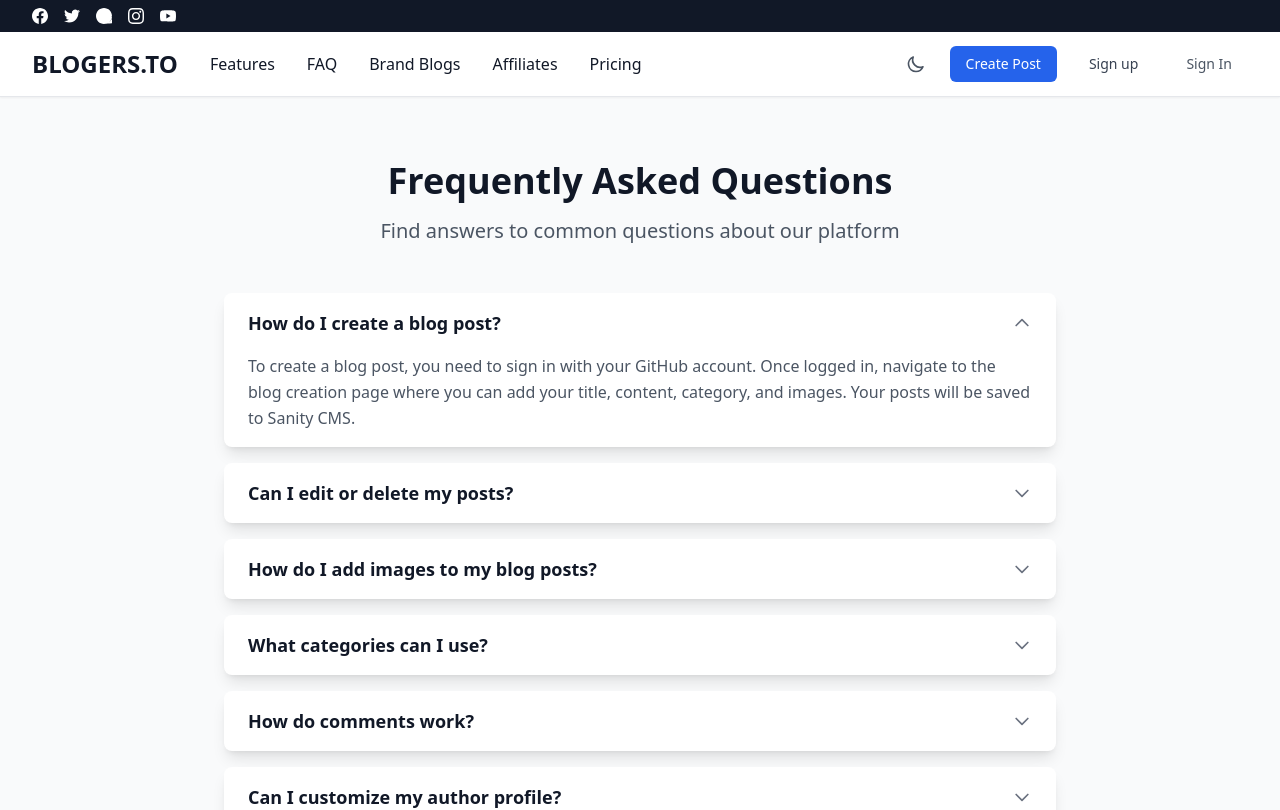
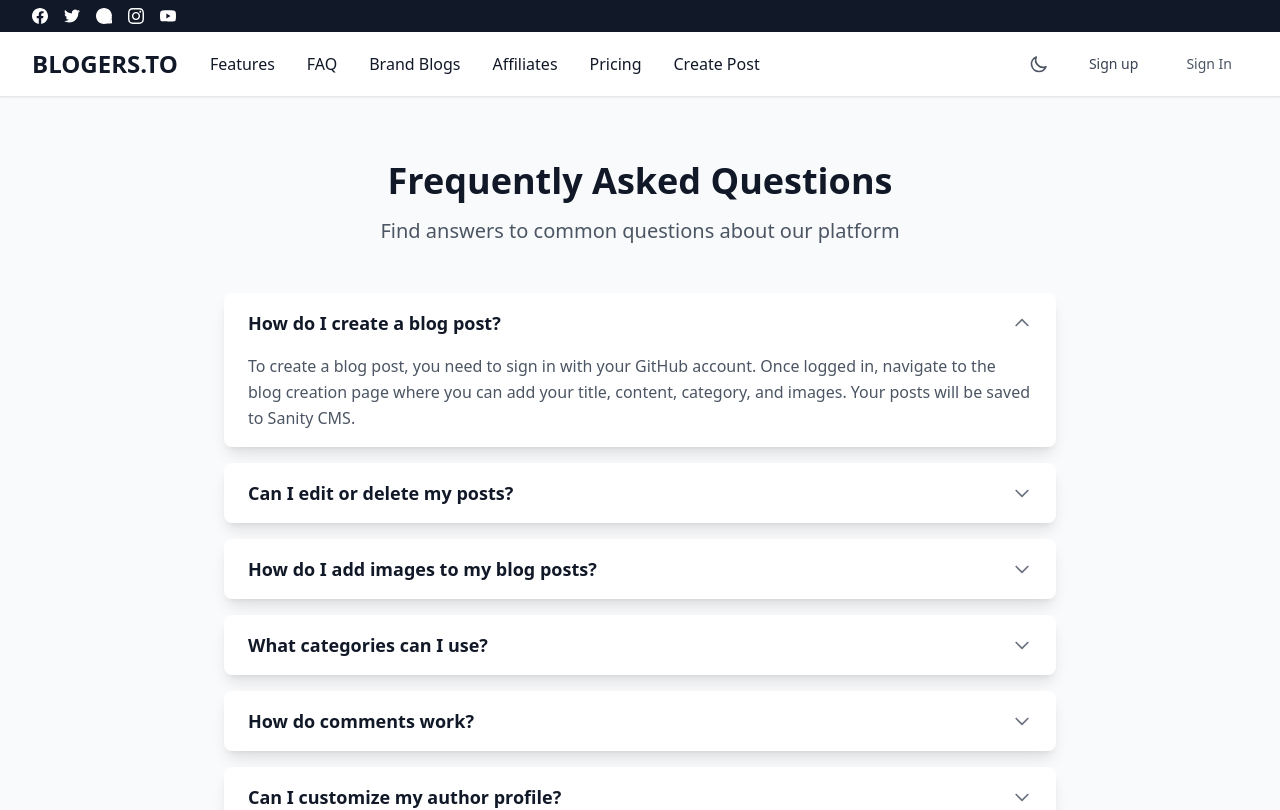
Before and after one commit to laksh1270/Blogers.To, a Next.js app: page /faq in a window 1280 px wide. Shown: the top 810 px of the page. Built offline with nearby package versions, Linux system fonts and the light colour scheme; no server answers.

Commit message:
Remove duplicate 'Create Post' link
Removed duplicate 'Create Post' link from the header.

```diff
--- a/components/Header.tsx
+++ b/components/Header.tsx
@@ -82,18 +82,15 @@ export default function Header() {
             <Link href="/pricing" className="nav-link">
               Pricing
             </Link>
+            <Link href="/blog/create" className="nav-link">
+              Create Post
+            </Link>
           </nav>
 
           {/* Right Side */}
           <div className="flex items-center gap-4">
             <ThemeToggle />
 
-            <Link
-              href="/blog/create"
-              className="px-4 py-2 text-sm font-medium bg-blue-600 text-white rounded-md hover:bg-blue-700 transition"
-            >
-              Create Post
-            </Link>
 
             {session && <ViewProfile />}
 
```
